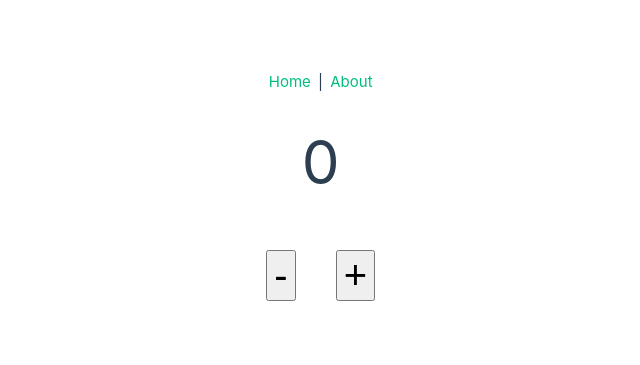
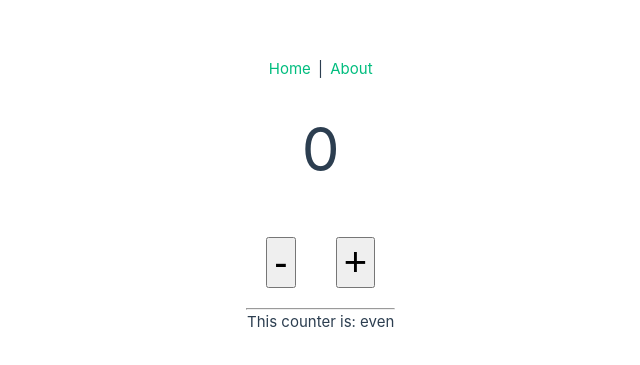
Before and after one commit to joewilson27/vue3-pinia-encounter, a Vue app in the folder learn-pinia/: page / in a window 1280 px wide. Shown: the part 205-570 px from the top of the page, without its empty margins (245-885 px from the left). Built offline with nearby package versions, Linux system fonts and the light colour scheme.

Commit message:
add-computed-property
add-computed-property

```diff
--- a/learn-pinia/src/views/HomeView.vue
+++ b/learn-pinia/src/views/HomeView.vue
@@ -1,14 +1,39 @@
 <template>
   <div class="home">
     <div class="count">
-      0
+      {{ count }}
     </div>
     <div class="buttons">
-      <button>-</button>
-      <button>+</button>
+      <button @click="decreaseCount">-</button>
+      <button @click="increaseCount">+</button>
+    </div>
+    <hr />
+    <div>
+      This counter is: {{ oddOrEven }}
     </div>
   </div>
 </template>
+
+<script setup>
+// when using setup tag in script, don't need to return variables to expose in template
+import { ref, computed } from 'vue'
+
+const count = ref(0)
+
+const increaseCount = () => {
+  count.value++
+}
+
+const decreaseCount = () => {
+  count.value--
+}
+
+const oddOrEven = computed(() => {
+  if (count.value % 2 === 0) return 'even'
+  return 'odd'
+})
+
+</script>
 
 <style>
 .count {
```
